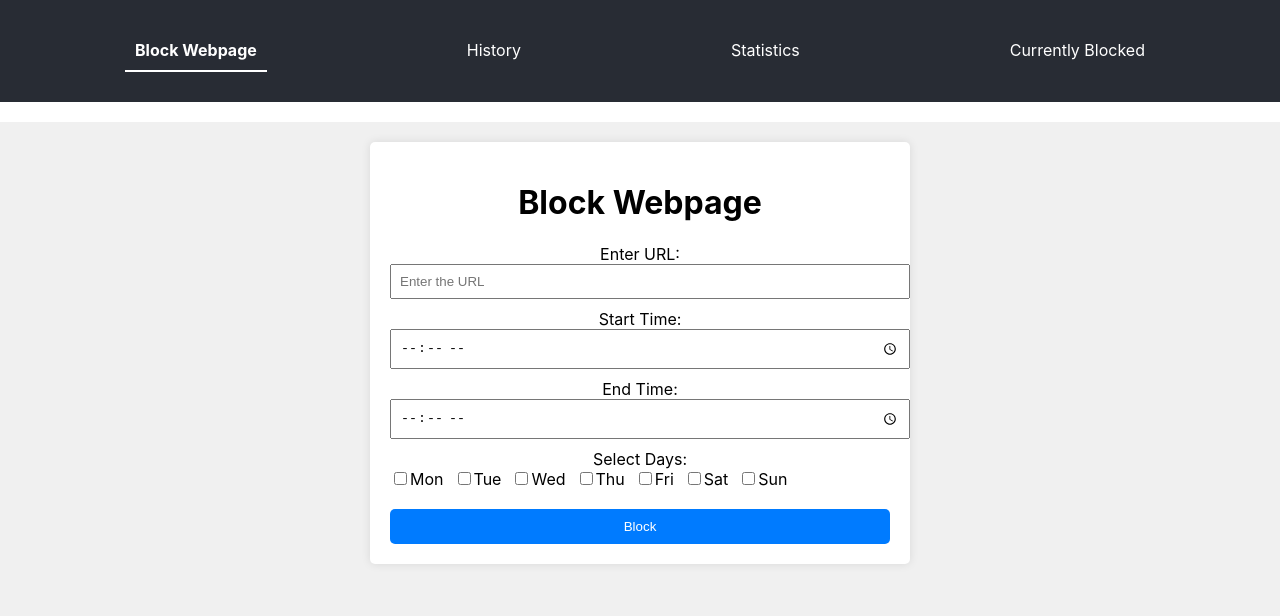
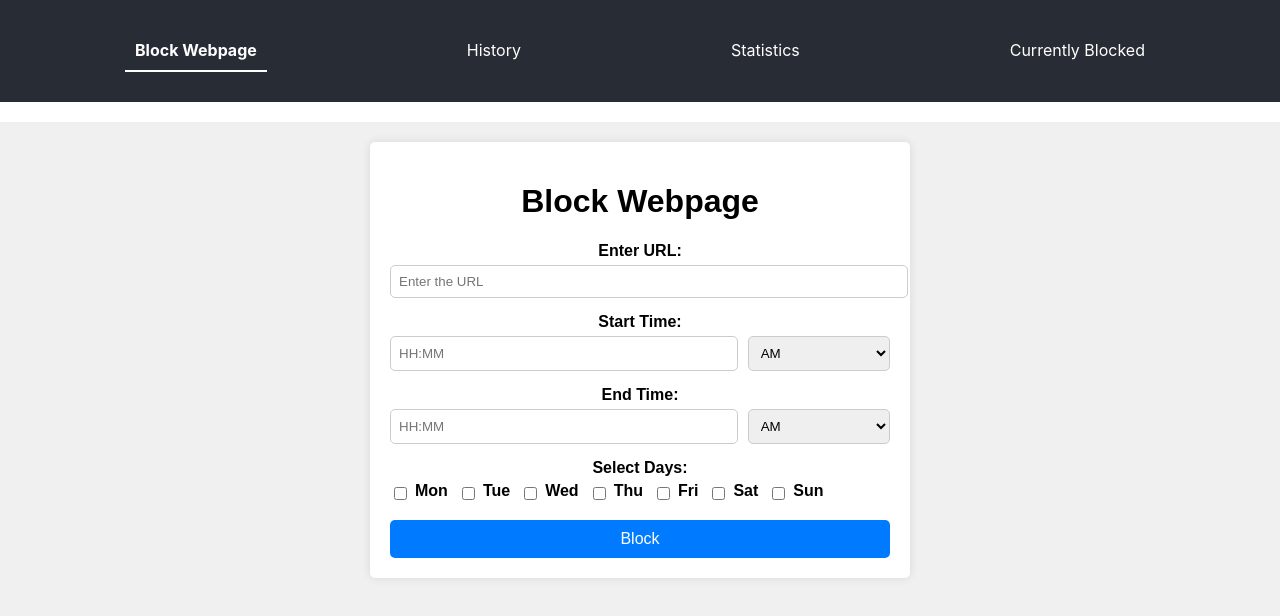
Before and after one commit to libradley/Anti-TimeSink, a React (Create React App) app in the folder frontend/: page /block_webpage in a window 1280 px wide. Shown: the top 616 px of the page. Built offline with nearby package versions, Linux system fonts and the light colour scheme.

Commit message:
Frontend for BlockPage and HistoryPage

```diff
--- a/frontend/src/App.css
+++ b/frontend/src/App.css
@@ -1,3 +1,4 @@
+/* ----------Main page----------- */
 .App {
   text-align: center;
 }
@@ -38,3 +39,149 @@ main > div {
   border-radius: 5px;
   box-shadow: 0 0 10px rgba(0, 0, 0, 0.1);
 }
+
+/* ----------History page----------- */
+/* Container for the page */
+.history-container {
+  padding: 20px;
+  max-width: 1000px;
+  margin: auto;
+}
+
+/* Title styling */
+.history-title {
+  font-size: 28px;
+  text-align: center;
+  margin-bottom: 20px;
+}
+
+/* Dynamic table wrapper */
+.history-table-wrapper {
+  overflow-y: auto;
+  border: 2px solid #ddd;
+  border-radius: 8px;
+  max-height: 500px; /* Limits table height */
+  padding: 0; /* Ensures no extra space above */
+  margin: 0;
+}
+
+/* Table styles */
+.history-table {
+  width: 100%;
+  border-collapse: collapse;
+  font-size: 18px;
+}
+
+/* Table header styles */
+.history-table thead {
+  position: sticky;
+  top: 0;
+  background: #f4f4f4;
+  z-index: 2;
+  box-shadow: 0px 2px 5px rgba(0, 0, 0, 0.1); /* Adds shadow to header */
+}
+
+/* Center table headers */
+.history-table th {
+  padding: 15px;
+  border: 2px solid #ddd;
+  text-align: center;
+  border-bottom: 4px solid #bbb;
+}
+
+/* Table row and cell styles */
+.history-table td {
+  padding: 15px;
+  border: 2px solid #ddd;
+  text-align: center;
+}
+
+/* Block button styling */
+.block-button {
+  background-color: #FF4D4D;
+  color: white;
+  padding: 10px 15px;
+  border: none;
+  border-radius: 8px;
+  cursor: pointer;
+  font-size: 16px;
+  width: 100%;
+}
+
+.block-button:hover {
+  background-color: #d32f2f;
+}
+
+/* ----------Block Webpage page----------- */
+/* General container styling */
+.container {
+  padding: 20px;
+  max-width: 500px;
+  margin: auto;
+  font-family: Arial, sans-serif;
+}
+
+/* Input group styling */
+.input-group {
+  margin-bottom: 15px;
+}
+
+.input-group label {
+  display: block;
+  font-weight: bold;
+  margin-bottom: 5px;
+}
+
+/* Input field styling */
+input[type="text"] {
+  width: 100%;
+  padding: 8px;
+  border: 1px solid #ccc;
+  border-radius: 5px;
+}
+
+/* Time input and AM/PM dropdown styling */
+.time-selector {
+  display: flex;
+  gap: 10px;
+}
+
+.time-selector input {
+  width: 70%;
+}
+
+.time-selector select {
+  width: 30%;
+  padding: 8px;
+  border: 1px solid #ccc;
+  border-radius: 5px;
+}
+
+/* Checkbox container for days */
+.days-container {
+  display: flex;
+  flex-wrap: wrap;
+  gap: 10px;
+}
+
+.day-option {
+  display: flex;
+  align-items: center;
+  gap: 5px;
+}
+
+/* Submit button styling */
+.block-button {
+  background-color: #007BFF;
+  color: white;
+  padding: 10px 20px;
+  border: none;
+  border-radius: 5px;
+  cursor: pointer;
+  width: 100%;
+  font-size: 16px;
+}
+
+.block-button:hover {
+  background-color: #0056b3;
+}
--- a/frontend/src/block_webpage.js
+++ b/frontend/src/block_webpage.js
@@ -1,4 +1,5 @@
 import React, { useState } from 'react';
+import './App.css'; // Import external CSS file
 
 const BlockWebpage = () => {
   const [url, setUrl] = useState('');
@@ -14,6 +15,9 @@ const BlockWebpage = () => {
     Sun: false,
   });
 
+  const [startPeriod, setStartPeriod] = useState('AM');
+  const [endPeriod, setEndPeriod] = useState('AM');
+
   const handleCheckboxChange = (day) => {
     setSelectedDays((prevState) => ({
       ...prevState,
@@ -21,18 +25,49 @@ const BlockWebpage = () => {
     }));
   };
 
+  const convertTo24Hour = (time, period) => {
+    const [hours, minutes] = time.split(':').map(Number);
+    let convertedHours = hours;
+
+    if (period === 'AM' && hours === 12) convertedHours = 0;
+    if (period === 'PM' && hours !== 12) convertedHours += 12;
+
+    return `${String(convertedHours).padStart(2, '0')}:${String(minutes).padStart(2, '0')}`;
+  };
+
+  const roundTo30Minutes = (time) => {
+    const [hours, minutes] = time.split(':').map(Number);
+    const totalMinutes = hours * 60 + minutes;
+    const roundedMinutes = Math.round(totalMinutes / 30) * 30;
+    const roundedHours = Math.floor(roundedMinutes / 60);
+    const roundedMinutesRemaining = roundedMinutes % 60;
+    return `${String(roundedHours).padStart(2, '0')}:${String(roundedMinutesRemaining).padStart(2, '0')}`;
+  };
+
   const handleSubmit = () => {
+    const timePattern = /^([01]?[0-9]|1[0-2]):([0-5]?[0-9])$/;
+
+    if (!timePattern.test(startTime) || !timePattern.test(endTime)) {
+      alert('Please enter time in HH:MM format');
+      return;
+    }
+
+    const correctedStartTime = convertTo24Hour(startTime, startPeriod);
+    const correctedEndTime = convertTo24Hour(endTime, endPeriod);
+
+    const roundedStartTime = roundTo30Minutes(correctedStartTime);
+    const roundedEndTime = roundTo30Minutes(correctedEndTime);
+
     console.log('Block URL:', url);
-    console.log('Start Time:', startTime);
-    console.log('End Time:', endTime);
+    console.log('Start Time:', roundedStartTime);
+    console.log('End Time:', roundedEndTime);
     console.log('Selected Days:', selectedDays);
-    // Implement further logic for blocking URLs here
   };
 
   return (
-    <div style={{ padding: '20px', maxWidth: '500px', margin: 'auto' }}>
+    <div className="container">
       <h1>Block Webpage</h1>
-      <div>
+      <div className="input-group">
         <label htmlFor="url">Enter URL:</label>
         <input
           type="text"
@@ -40,34 +75,48 @@ const BlockWebpage = () => {
           value={url}
           onChange={(e) => setUrl(e.target.value)}
           placeholder="Enter the URL"
-          style={{ width: '100%', padding: '8px', marginBottom: '10px' }}
         />
       </div>
-      <div>
+
+      <div className="input-group">
         <label htmlFor="startTime">Start Time:</label>
+        <div className="time-selector">
           <input
-          type="time"
+            type="text"
             id="startTime"
             value={startTime}
             onChange={(e) => setStartTime(e.target.value)}
-          style={{ width: '100%', padding: '8px', marginBottom: '10px' }}
+            placeholder="HH:MM"
           />
+          <select id="startPeriod" value={startPeriod} onChange={(e) => setStartPeriod(e.target.value)}>
+            <option value="AM">AM</option>
+            <option value="PM">PM</option>
+          </select>
         </div>
-      <div>
+      </div>
+
+      <div className="input-group">
         <label htmlFor="endTime">End Time:</label>
+        <div className="time-selector">
           <input
-          type="time"
+            type="text"
             id="endTime"
             value={endTime}
             onChange={(e) => setEndTime(e.target.value)}
-          style={{ width: '100%', padding: '8px', marginBottom: '10px' }}
+            placeholder="HH:MM"
           />
+          <select id="endPeriod" value={endPeriod} onChange={(e) => setEndPeriod(e.target.value)}>
+            <option value="AM">AM</option>
+            <option value="PM">PM</option>
+          </select>
         </div>
-      <div>
+      </div>
+
+      <div className="input-group">
         <label>Select Days:</label>
-        <div style={{ display: 'flex', flexWrap: 'wrap', gap: '10px' }}>
+        <div className="days-container">
           {['Mon', 'Tue', 'Wed', 'Thu', 'Fri', 'Sat', 'Sun'].map((day) => (
-            <div key={day}>
+            <div key={day} className="day-option">
               <input
                 type="checkbox"
                 id={day}
@@ -79,23 +128,8 @@ const BlockWebpage = () => {
           ))}
         </div>
       </div>
-      <div>
-        <button
-          onClick={handleSubmit}
-          style={{
-            backgroundColor: '#007BFF',
-            color: 'white',
-            padding: '10px 20px',
-            border: 'none',
-            borderRadius: '5px',
-            cursor: 'pointer',
-            marginTop: '20px',
-            width: '100%',
-          }}
-        >
-          Block
-        </button>
-      </div>
+
+      <button className="block-button" onClick={handleSubmit}>Block</button>
     </div>
   );
 };
--- a/frontend/src/history.js
+++ b/frontend/src/history.js
@@ -1,11 +1,54 @@
 import React, { useState } from 'react';
+import './App.css'; // Import the CSS file
 
 const HistoryPage = () => {
+  const [history, setHistory] = useState([
+    { url: 'www.facebook.com', startTime: '7AM', endTime: '9AM' },
+    { url: 'www.instagram.com', startTime: '5PM', endTime: '9PM' },
+    { url: 'www.tiktok.com', startTime: '11AM', endTime: '12PM' },
+    { url: 'www.coolmathgames.com', startTime: '8AM', endTime: '5PM' },
+    { url: 'www.work.com', startTime: '12AM', endTime: '11PM' },
+    { url: 'www.twitter.com', startTime: '6AM', endTime: '8AM' },
+    { url: 'www.reddit.com', startTime: '9PM', endTime: '11PM' },
+    { url: 'www.youtube.com', startTime: '10AM', endTime: '1PM' },
+    { url: 'www.netflix.com', startTime: '7PM', endTime: '11PM' },
+    { url: 'www.discord.com', startTime: '3PM', endTime: '6PM' },
+  ]);
+
+  const handleBlock = (index) => {
+    console.log('Blocking:', history[index]);
+    // Implement block logic here
+  };
+
   return (
-    <div>
-      <h1>History Page</h1>
+    <div className="history-container">
+      <h1 className="history-title">History of Blocked Websites</h1>
+      <div className="history-table-wrapper">
+        <table className="history-table">
+          <thead>
+            <tr>
+              <th>URL</th>
+              <th>Start Time</th>
+              <th>End Time</th>
+              <th>Action</th>
+            </tr>
+          </thead>
+          <tbody>
+            {history.map((job, index) => (
+              <tr key={index}>
+                <td>{job.url}</td>
+                <td>{job.startTime}</td>
+                <td>{job.endTime}</td>
+                <td>
+                  <button className="block-button" onClick={() => handleBlock(index)}>Block</button>
+                </td>
+              </tr>
+            ))}
+          </tbody>
+        </table>
+      </div>
     </div>
   );
-}
+};
 
 export default HistoryPage;
```
Lines whose indentation alone changed are shown as unchanged.
